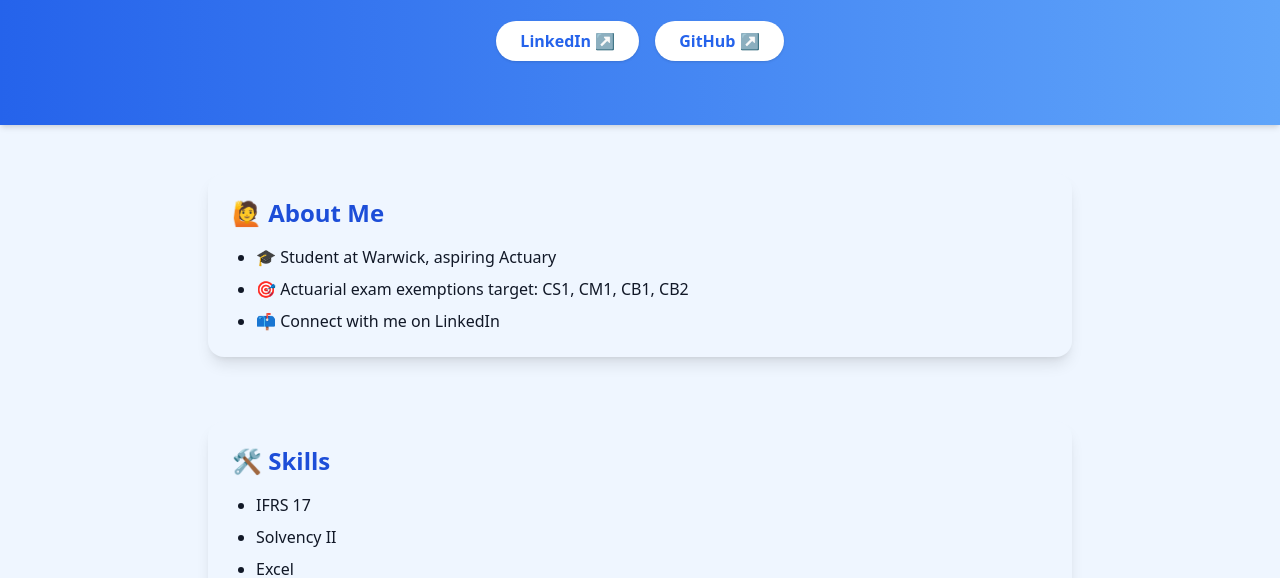
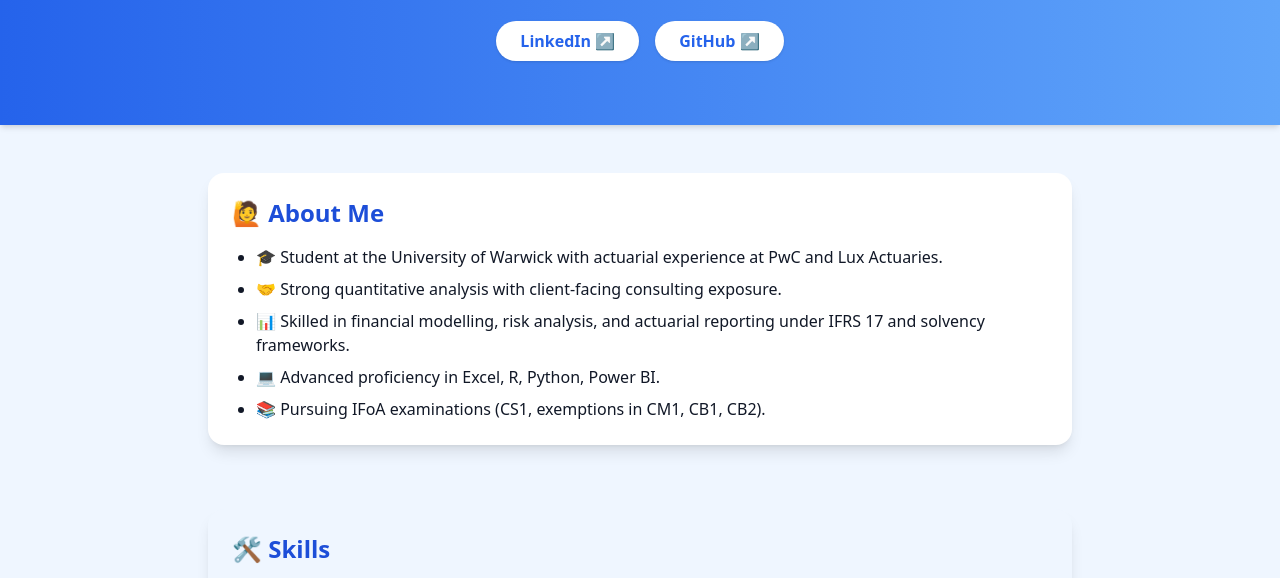
Before and after one commit to dheershah01/dheershah01.github.io, a plain HTML site: page index.html in a window 1280 px wide. Shown: the part 187-765 px from the top of the page. Drawn offline with nearby package versions, Linux system fonts and the light colour scheme.

Commit message:
Update index.html

```diff
--- a/index.html
+++ b/index.html
@@ -30,14 +30,17 @@
   <!-- Main Content -->
   <main class="max-w-4xl mx-auto px-4 py-12 space-y-16">
     <!-- About Me Section -->
-    <section class="prose lg:prose-xl mx-auto bg-blue-50 rounded-2xl shadow-lg p-6 hover:shadow-xl transition">
-      <h2 class="text-2xl font-bold mb-4 text-blue-700">🙋 About Me</h2>
-      <ul class="list-disc pl-6 space-y-2">
-        <li>🎓 Student at Warwick, aspiring Actuary</li>
-        <li>🎯 Actuarial exam exemptions target: CS1, CM1, CB1, CB2</li>
-        <li>📫 Connect with me on LinkedIn</li>
-      </ul>
-    </section>
+<section class="prose lg:prose-xl mx-auto bg-white rounded-2xl shadow-lg p-6">
+  <h2 class="text-2xl font-bold mb-4 text-blue-700">🙋 About Me</h2>
+  <ul class="list-disc pl-6 space-y-2">
+    <li>🎓 Student at the University of Warwick with actuarial experience at PwC and Lux Actuaries.</li>
+    <li>🤝 Strong quantitative analysis with client-facing consulting exposure.</li>
+    <li>📊 Skilled in financial modelling, risk analysis, and actuarial reporting under IFRS 17 and solvency frameworks.</li>
+    <li>💻 Advanced proficiency in Excel, R, Python, Power BI.</li>
+    <li>📚 Pursuing IFoA examinations (CS1, exemptions in CM1, CB1, CB2).</li>
+  </ul>
+</section>
+
 
     <!-- Skills Section -->
     <section class="prose lg:prose-xl mx-auto bg-blue-50 rounded-2xl shadow-lg p-6 hover:shadow-xl transition">
```
